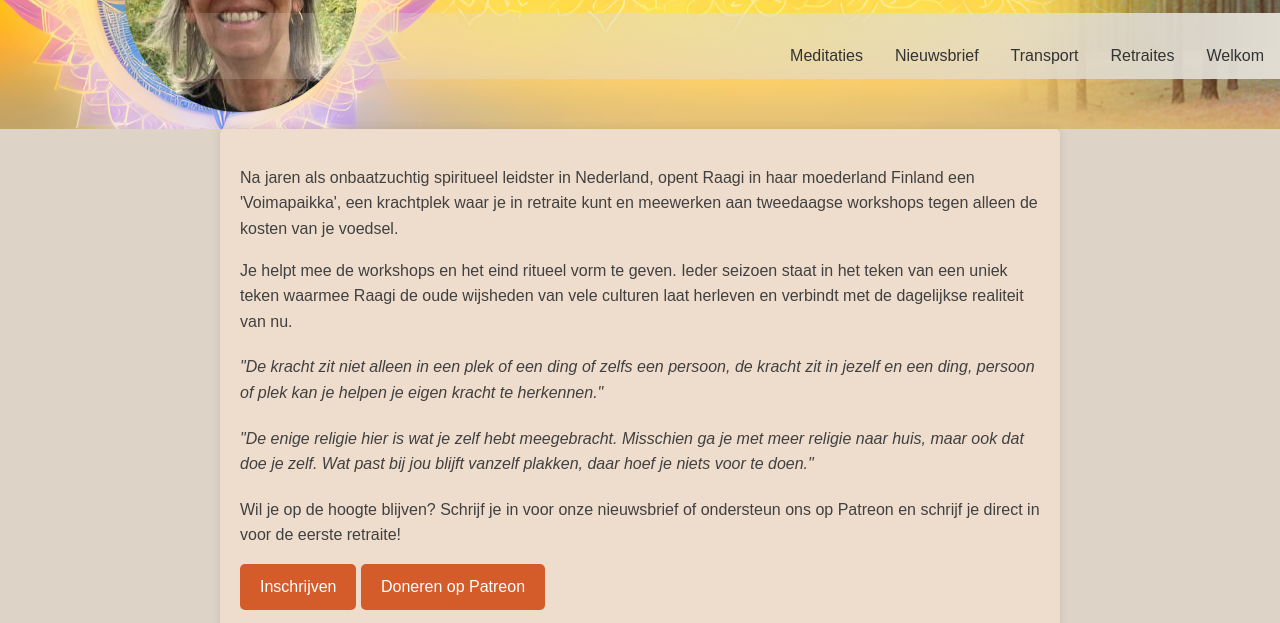
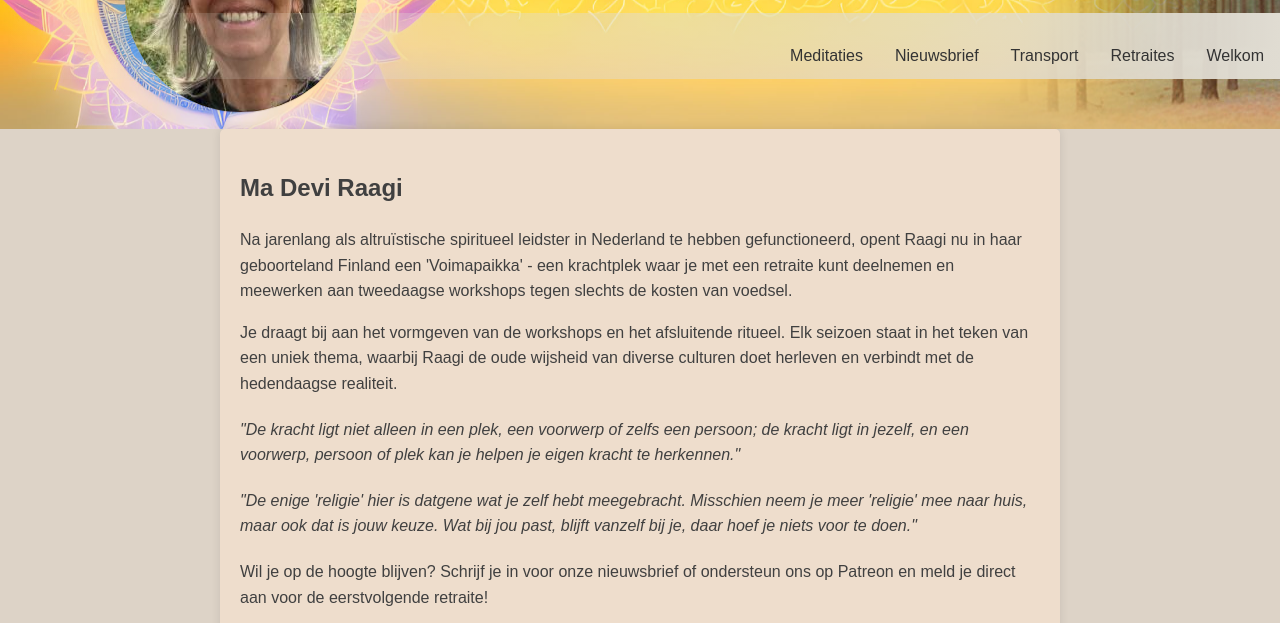
Before and after one commit to beauterre/Ma-Deva-Raagi, a plain HTML site: page index.html in a window 1280 px wide. Shown: the part 151-774 px from the top of the page. Drawn offline with Linux system fonts and the light colour scheme.

Commit message:
Update index.html

```diff
--- a/index.html
+++ b/index.html
@@ -19,24 +19,26 @@
     </nav>
 
     <section id="home">
-        <p>Na jaren als onbaatzuchtig spiritueel leidster in Nederland, opent Raagi in haar moederland Finland een 'Voimapaikka', een krachtplek waar je in retraite kunt en meewerken aan tweedaagse workshops tegen alleen de kosten van je voedsel.</p>
+        <h2>Ma Devi Raagi</h2>
+    <p>Na jarenlang als altruïstische spiritueel leidster in Nederland te hebben gefunctioneerd, opent Raagi nu in haar geboorteland Finland een 'Voimapaikka' - een krachtplek waar je met een retraite kunt deelnemen en meewerken aan tweedaagse workshops tegen slechts de kosten van voedsel.</p>
 
-        <p>Je helpt mee de workshops en het eind ritueel vorm te geven. Ieder seizoen staat in het teken van een uniek teken waarmee Raagi de oude wijsheden van vele culturen laat herleven en verbindt met de dagelijkse realiteit van nu.</p>
+    <p>Je draagt bij aan het vormgeven van de workshops en het afsluitende ritueel. Elk seizoen staat in het teken van een uniek thema, waarbij Raagi de oude wijsheid van diverse culturen doet herleven en verbindt met de hedendaagse realiteit.</p>
 
     <blockquote>
-            "De kracht zit niet alleen in een plek of een ding of zelfs een persoon, de kracht zit in jezelf en een ding, persoon of plek kan je helpen je eigen kracht te herkennen."
+        "De kracht ligt niet alleen in een plek, een voorwerp of zelfs een persoon; de kracht ligt in jezelf, en een voorwerp, persoon of plek kan je helpen je eigen kracht te herkennen."
     </blockquote>
 
     <blockquote>
-            "De enige religie hier is wat je zelf hebt meegebracht. Misschien ga je met meer religie naar huis, maar ook dat doe je zelf. Wat past bij jou blijft vanzelf plakken, daar hoef je niets voor te doen."
+        "De enige 'religie' hier is datgene wat je zelf hebt meegebracht. Misschien neem je meer 'religie' mee naar huis, maar ook dat is jouw keuze. Wat bij jou past, blijft vanzelf bij je, daar hoef je niets voor te doen."
     </blockquote>
 
-        <p>Wil je op de hoogte blijven? Schrijf je in voor onze nieuwsbrief of ondersteun ons op Patreon en schrijf je direct in voor de eerste retraite!</p>
+    <p>Wil je op de hoogte blijven? Schrijf je in voor onze nieuwsbrief of ondersteun ons op Patreon en meld je direct aan voor de eerstvolgende retraite!</p>
 
     <a class="cta-button" href="#inschrijven">Inschrijven</a>
 
     <a class="cta-button" href="#donaties">Doneren op Patreon</a>
 </section>
+
     <section id="retraites">
         <h2>Verrijk je ziel in Raagi's Voimapaikka Retreat</h2>
        <img src="retreat.jpg">
```
Lines whose indentation alone changed are shown as unchanged.
